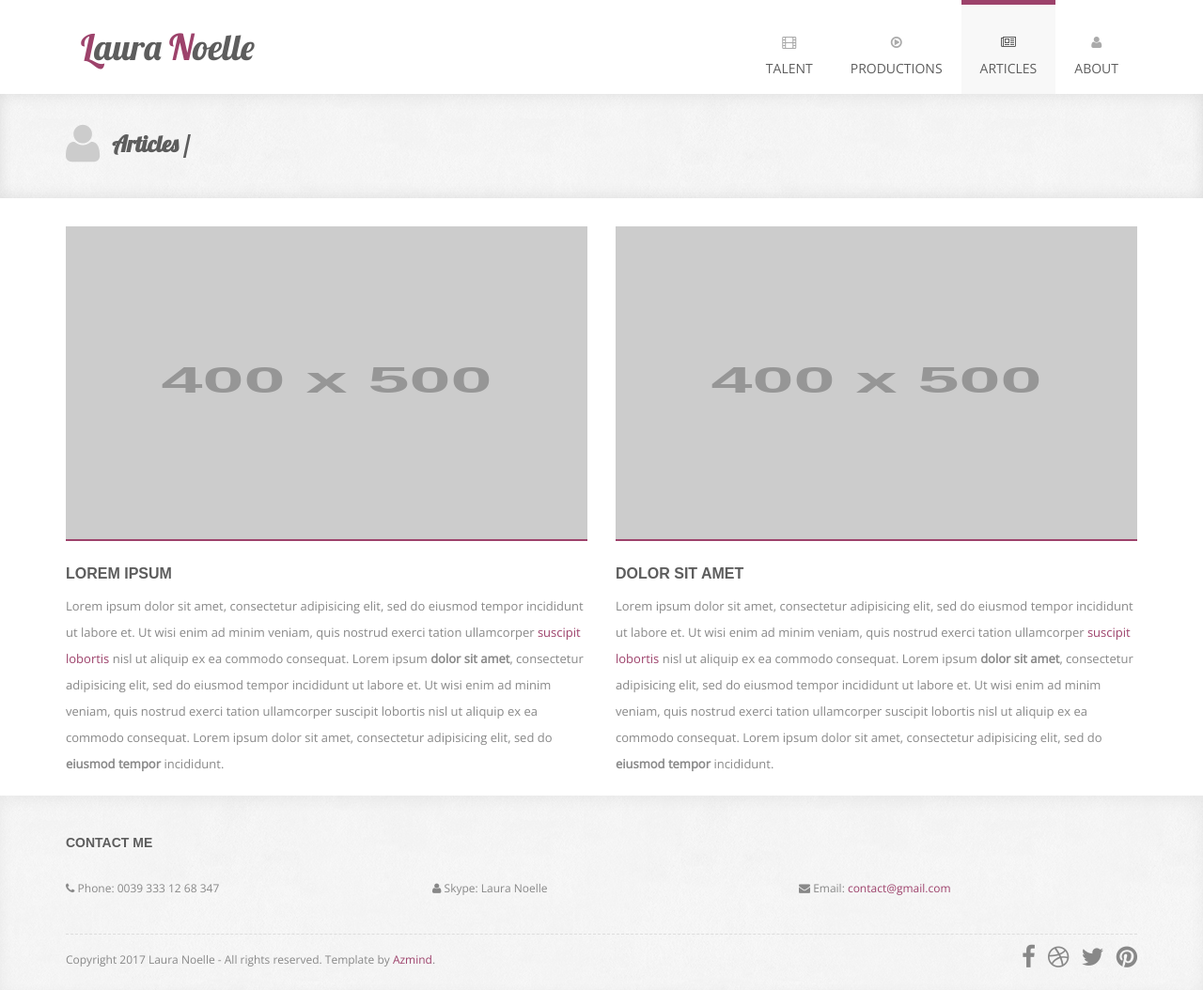
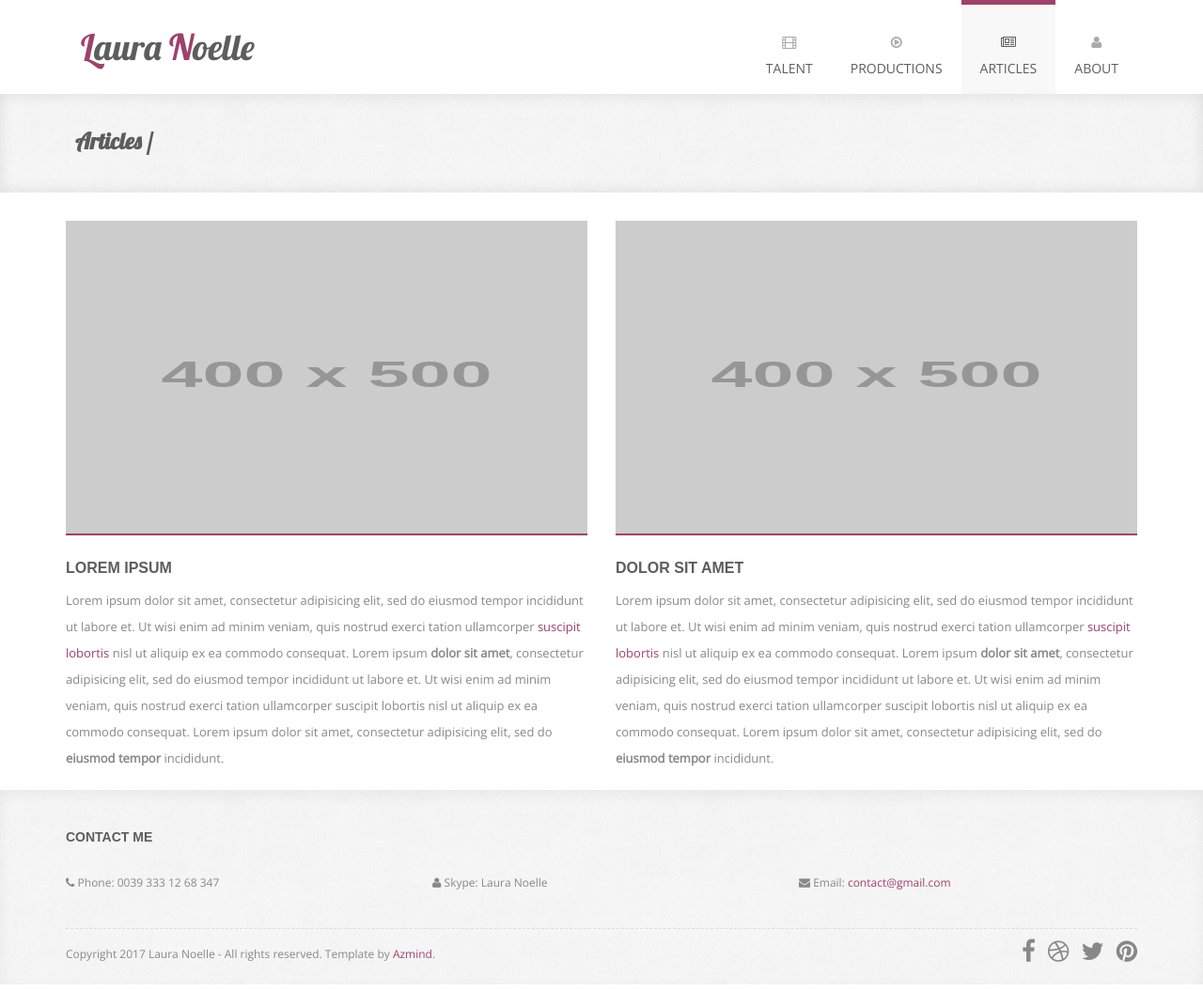
Before and after one commit to jchai002/Laura-Noelle-Portfolio, a Jekyll site: the page built from articles.html, in a window 1280 px wide. Shown: the whole page at 94% size. Built offline with Jekyll 4.4.1, drawn with Linux system fonts in a browser that asks for light colours; some web fonts are replaced.

Commit message:
remove icon from page title

```diff
--- a/_includes/page_title.html
+++ b/_includes/page_title.html
@@ -3,7 +3,6 @@
   <div class="container">
     <div class="row">
       <div class="col-sm-12 wow fadeIn">
-        <i class="fa fa-user"></i>
         <h1>{{page.title}} /</h1>
       </div>
     </div>
```
